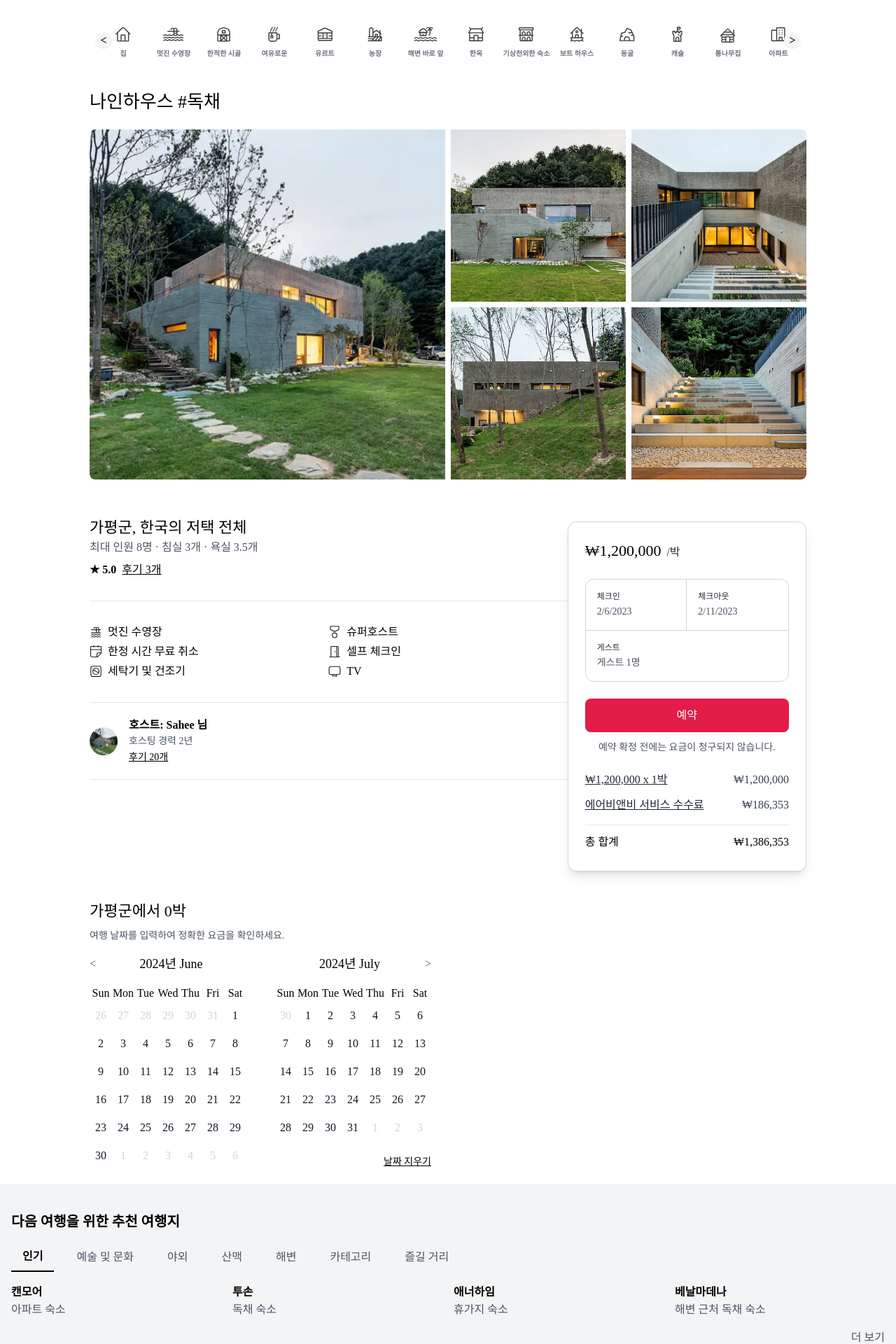
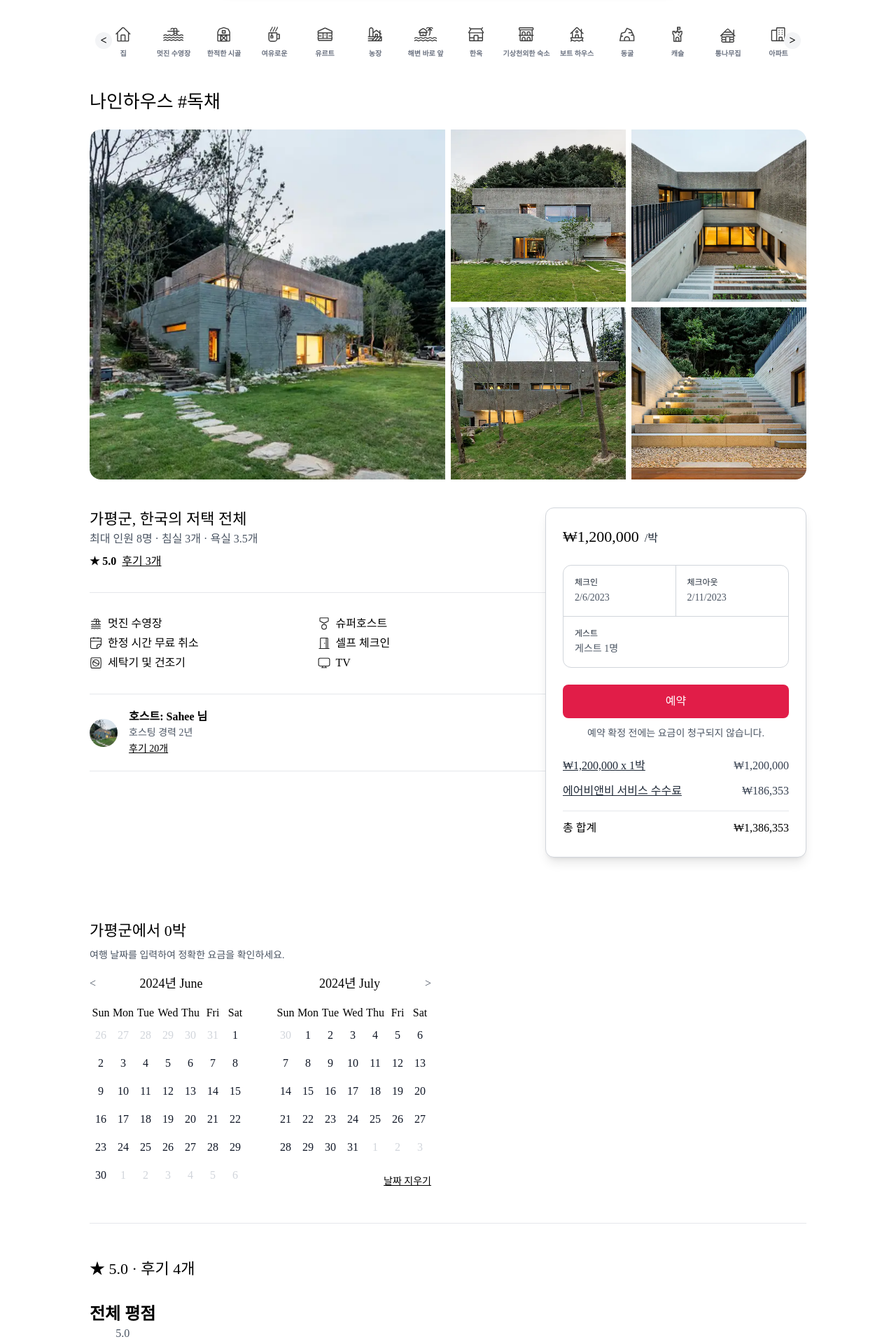
Before and after one commit to 5th-asac-b/airbnb-clone-project, a React (Vite) app: page / in a window 1280 px wide. Shown: the part 180-2100 px from the top of the page at 70% size. Built offline with nearby package versions, Linux system fonts and the light colour scheme; grey boxes are pictures that could not be loaded.

Commit message:
Refactor:layout 스타일 일부 변경

```diff
--- a/src/components/DetailCalendar.jsx
+++ b/src/components/DetailCalendar.jsx
@@ -2,7 +2,7 @@ import React, { useState } from 'react'
 import { format, differenceInDays, addMonths, isBefore } from 'date-fns'
 import Calendar from './CalendarLayout'
 
-const DetailCalendar = () => {
+const DetailCalendar = ({ py }) => {
   const [currentMonth, setCurrentMonth] = useState(new Date())
   const [checkInDate, setCheckInDate] = useState(null)
   const [checkOutDate, setCheckOutDate] = useState(null)
@@ -33,7 +33,7 @@ const DetailCalendar = () => {
   const nextMonth = addMonths(currentMonth, 1)
 
   return (
-    <div className='bg-white rounded-lg'>
+    <div className={`bg-white rounded-lg ${py}`}>
       <div className='text-left mb-4'>
         <h1 className='text-[22px]'>가평군에서 {calculateNights()}박</h1>
         {checkInDate && checkOutDate ? (
--- a/src/components/DetailGallery.jsx
+++ b/src/components/DetailGallery.jsx
@@ -10,7 +10,7 @@ const DetailGallery = () => {
             <img
               src={imageData.mainImage}
               alt='Main'
-              className='w-full h-full object-cover rounded-l-lg'
+              className='w-full h-full object-cover rounded-l-2xl'
             />
           </div>
         </div>
@@ -20,7 +20,7 @@ const DetailGallery = () => {
               <img
                 src={src}
                 alt={`Sub ${index + 1}`}
-                className={`absolute inset-0 w-full h-full object-cover ${index === 1 ? 'rounded-tr-lg' : ''} ${index === 3 ? 'rounded-br-lg' : ''}`}
+                className={`absolute inset-0 w-full h-full object-cover ${index === 1 ? 'rounded-tr-2xl' : ''} ${index === 3 ? 'rounded-br-2xl' : ''}`}
               />
             </div>
           ))}
--- a/src/components/DetailLayout.jsx
+++ b/src/components/DetailLayout.jsx
@@ -1,3 +1,4 @@
+import React from 'react'
 import DetailCalendar from './DetailCalendar'
 import DetailFeatures from './DetailFeature'
 import DetailGallery from './DetailGallery'
@@ -6,28 +7,32 @@ import DetailSubTitle from './DetailSubTitle'
 import DetailTitle from './DetailTitle'
 import ReservationComponent from './ReservationComponent'
 import Layout from './Layout.jsx'
+import DetailReview from './DetailReview.jsx'
+import DetailAccommodationInfo from './DetailAccommodation.jsx'
 
-const DetailLayout = () => {
+export default function DetailLayout() {
   return (
-    <>
     <Layout padding={'main-padding-detail'}>
-        <div className='max-w-full xl:w-[1120px]'>
+      <div className='max-w-full xl:w-[1120px] gap-10'>
         <DetailTitle />
         <DetailGallery />
-          <div className='md:grid md:grid-cols-3 mb-10'>
-            <div className='col-span-2'>
+        <div className='flex flex-wrap my-10'>
+          <div className='flex-1'>
             <DetailSubTitle />
             <DetailFeatures />
             <DetailHostInfo />
           </div>
-            <div className='flex justify-center md:justify-end mt-10'>
+          <div className='flex justify-center md:justify-end w-full md:w-auto'>
             <ReservationComponent />
+            {/* 그거 이름이 모였지?? 가격정보?? */}
           </div>
         </div>
-          <DetailCalendar />
+        <DetailCalendar py={'py-12'} />
+        <hr />
+        <DetailReview />
+        <hr />
+        <DetailAccommodationInfo />
       </div>
     </Layout>
-    </>
   )
 }
-export default DetailLayout
--- a/src/components/DetailReview.jsx
+++ b/src/components/DetailReview.jsx
@@ -77,7 +77,8 @@ const DetailReview = () => {
   }
 
   return (
-    <div className='px-20 py-12 bg-white shadow-lg rounded-lg'>
+    <div className='py-12 bg-white'>
+      <div className='xl:grid xl:grid-cols-2'></div>
       <div className='text-left mb-8'>
         <h1 className='text-[22px]'>
           ★ {calculateAverageRating()} · 후기 {reviews.length}개
@@ -108,15 +109,12 @@ const DetailReview = () => {
           <span className='text-2xl font-semibold'>위치</span>
           <div className='text-gray-600'>5.0</div>
         </div>
-        <div className='flex flex-col items-center'>
-          <span className='text-2xl font-semibold'>가격 대비 만족도</span>
-          <div className='text-gray-600'>5.0</div>
-        </div>
+
 
         없어도 괜찮을 것 같음.
         */}
       </div>
-      <div className='space-y-8'>
+      <div className='space-y-8 xl:grid xl:grid-cols-2 xl:gap-y-10 xl:gap-x-20 xl:space-y-0'>
         {reviews.map((review) => (
           <div key={review.id} className='border-b border-gray-300 pb-8'>
             <div className='flex items-center space-x-4'>
--- a/src/components/DetailSubTitle.jsx
+++ b/src/components/DetailSubTitle.jsx
@@ -2,8 +2,8 @@ import React from 'react'
 
 const DetailSubTitle = () => {
   return (
-    <div className=''>
-      <div className='py-8'>
+    <>
+      <div className='pb-8'>
         <div className='text-left'>
           <h2 className='text-[22px]'>가평군, 한국의 저택 전체</h2>
           <p className='text-[16px] text-gray-600'>최대 인원 8명 · 침실 3개 · 욕실 3.5개</p>
@@ -14,7 +14,7 @@ const DetailSubTitle = () => {
         </div>
       </div>
       <hr></hr>
-    </div>
+    </>
   )
 }
 
```
Lines whose indentation alone changed are shown as unchanged.
